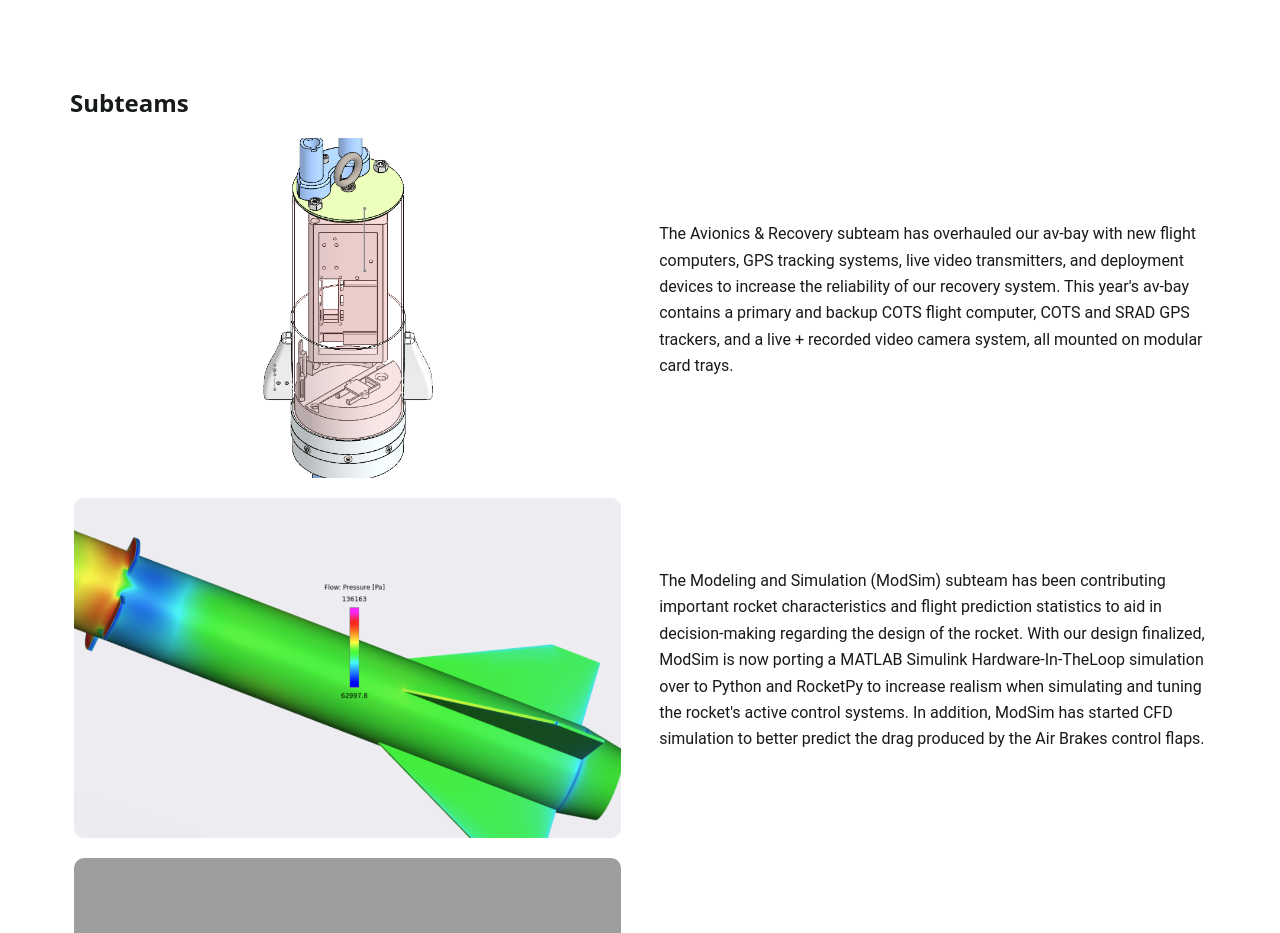
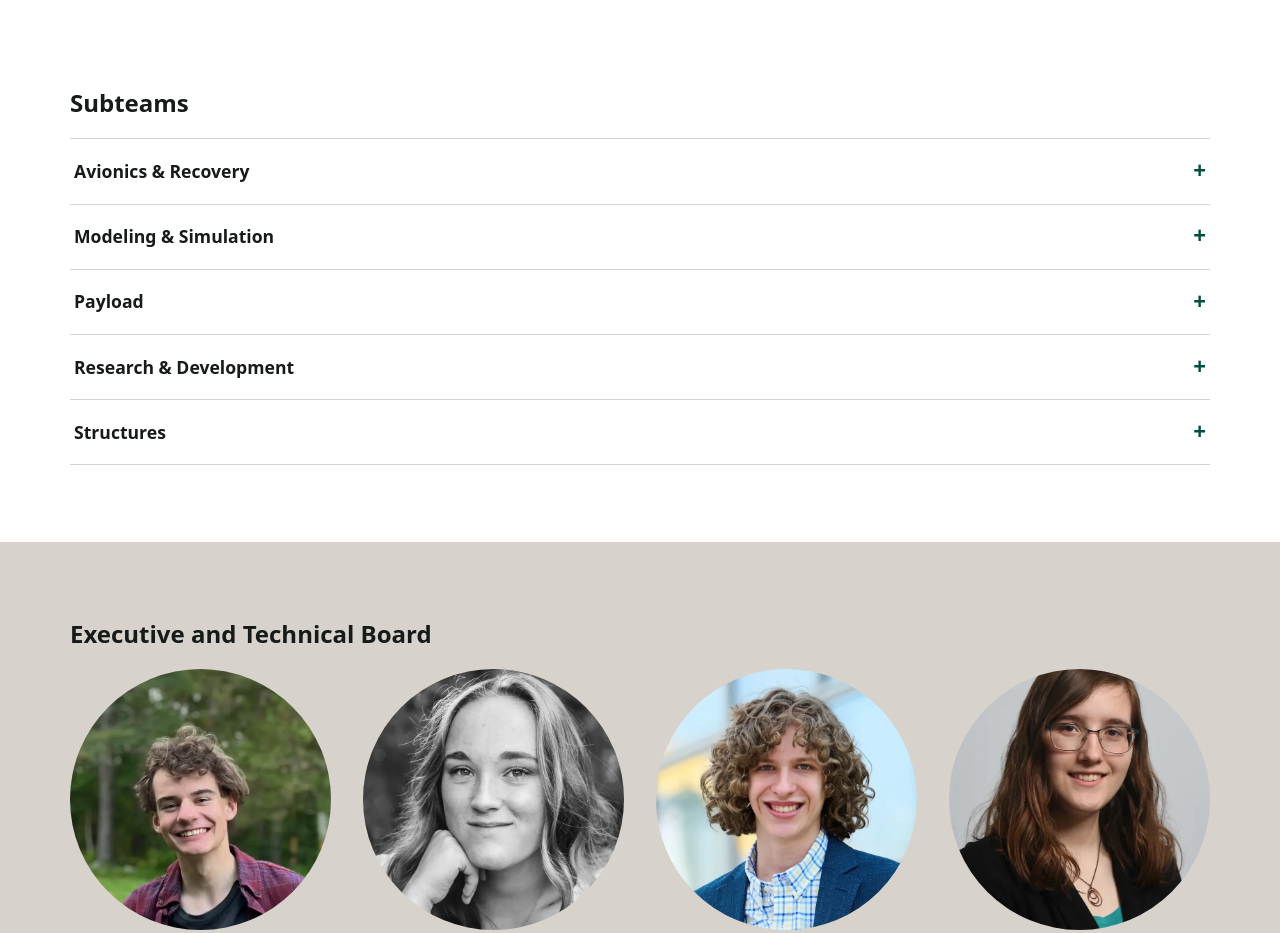
Before and after one commit to CU-Rocketry/cu-rocketry.github.io, an Astro site: page / in a window 1280 px wide. Shown: the part 1020-1953 px from the top of the page. Built offline with nearby package versions, Linux system fonts and the light colour scheme; Astro itself is replaced by a stand-in of ours; grey boxes are pictures that could not be loaded.

Commit message:
Fix accordion

```diff
--- a/src/components/SubteamAccordion.astro
+++ b/src/components/SubteamAccordion.astro
@@ -7,6 +7,8 @@ const { heading, items = [] } = Astro.props;
   <div class="cur-container">
     {heading && <h2>{heading}</h2>}
     {items.map((item) => (
+      <details class="cur-accordion">
+        <summary>{item.name || item.title}</summary>
         <div class={`cur-accordion__body ${item.photo ? "cur-accordion__body--split" : ""}`}>
           {item.photo && (
             <img
@@ -18,6 +20,7 @@ const { heading, items = [] } = Astro.props;
           )}
         <div class="cur-accordion__text" set:html={renderMarkdown(item.description || item.body)} />
       </div>
+      </details>
     ))}
   </div>
 </section>
```
Lines whose indentation alone changed are shown as unchanged.
